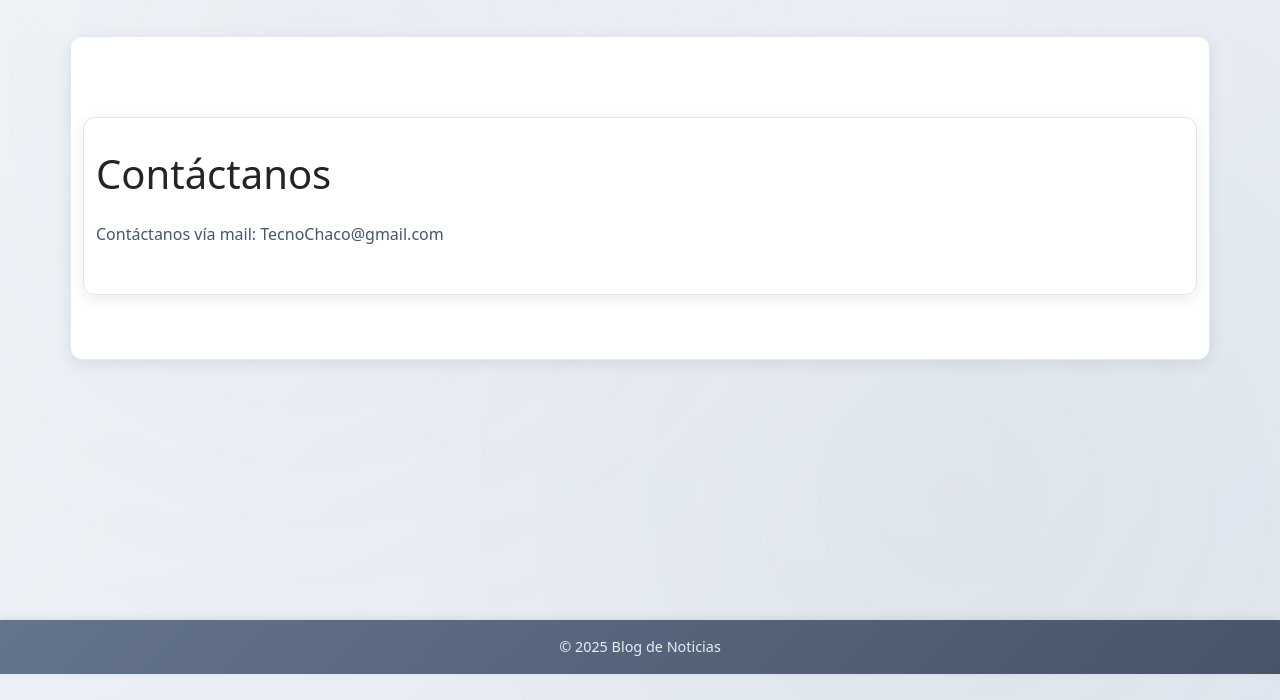
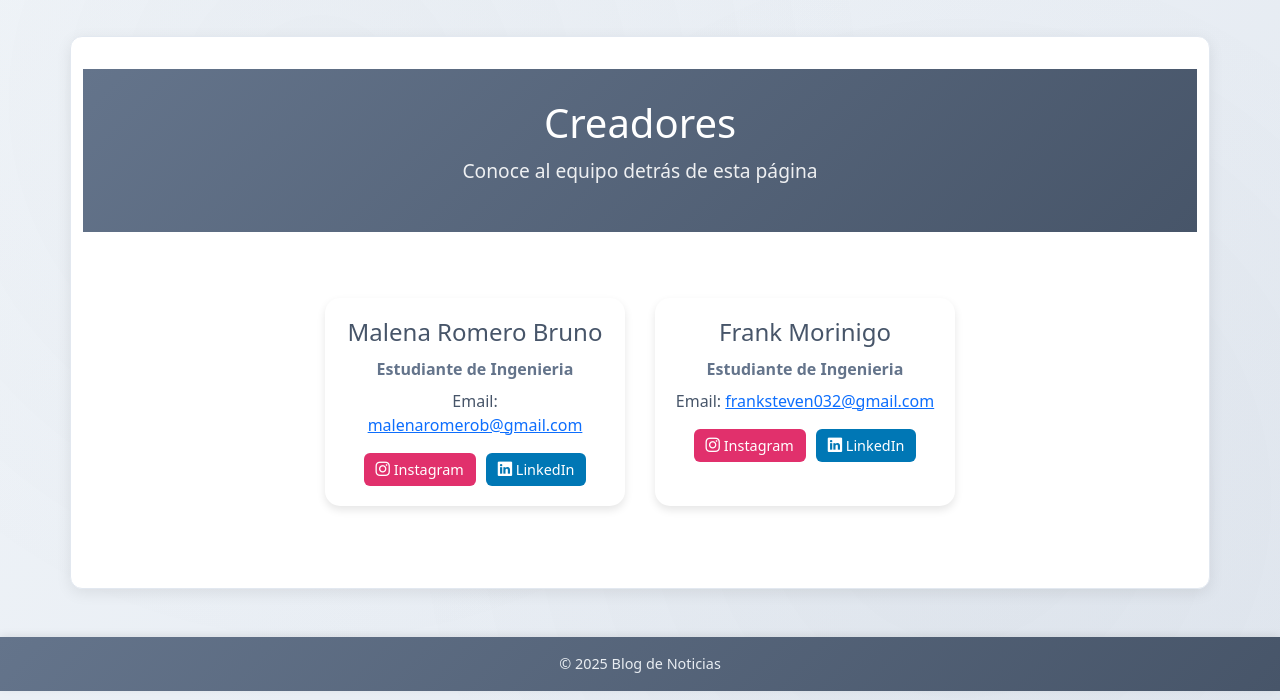
Before and after one commit to malenarb/Blog-de-noticias, a Django app: page /Contacto/ in a window 1280 px wide. Shown: the part 100-800 px from the top of the page. Run offline with Django 5.2, Linux system fonts and the light colour scheme.

Commit message:
Cambios finales en la pagina de contacto y sobre nosotros

```diff
--- a/BlogNoticias/static/css/style.css
+++ b/BlogNoticias/static/css/style.css
@@ -989,3 +989,145 @@ hr {
 .categoria-info {
     position: relative;
 }
+
+.header-creadores {
+    text-align: center;
+    padding: 30px 20px;
+    background: linear-gradient(135deg, #64748b 0%, #475569 100%);
+}
+
+.header-creadores h1 {
+    font-size: 2.5rem;
+    margin-bottom: 10px;
+    color: white;
+}
+
+.header-creadores p {
+    font-size: 1.2rem;
+    opacity: 0.9;
+    color: white;
+}
+
+/* Contenedor de las tarjetas */
+.creadores-container {
+    display: flex;
+    justify-content: center;
+    flex-wrap: wrap;
+    gap: 30px;
+    padding: 50px 20px;
+}
+
+/* Tarjetas exclusivas */
+.card-creador {
+    background: white;
+    border-radius: 15px;
+    box-shadow: 0 4px 8px rgba(0,0,0,0.1);
+    width: 300px;
+    padding: 20px;
+    text-align: center;
+    transition: transform 0.3s ease;
+}
+
+.card-creador:hover {
+    transform: translateY(-10px);
+}
+
+/* Nombre */
+.card-creador h2 {
+    margin-bottom: 10px;
+    font-size: 1.5rem;
+    color: #475569;
+}
+
+/* Rol dentro de la tarjeta */
+.rol-creador {
+    font-weight: bold;
+    color: #64748b;
+    margin-bottom: 8px;
+}
+
+.social-buttons {
+    margin-top: 15px;
+    display: flex;
+    justify-content: center;
+    gap: 10px;
+    flex-wrap: wrap;
+}
+
+.btn-social {
+    padding: 6px 12px;
+    border-radius: 6px;
+    text-decoration: none;
+    font-size: 0.9rem;
+    color: white;
+    transition: transform 0.2s, box-shadow 0.2s;
+}
+
+.btn-social:hover {
+    transform: translateY(-2px);
+    box-shadow: 0 4px 10px rgba(0,0,0,0.2);
+}
+
+.btn-social.instagram {
+    background: #E1306C;
+}
+
+.btn-social.linkedin {
+    background: #0077B5;
+}
+
+.btn-social.email {
+    background: #6c757d;
+}
+
+.btn-social.telefono {
+    background: #28a745; /* verde para teléfono */
+}
+
+.sobre-nosotros {
+    padding: 10px 10px;
+}
+
+.sobre-nosotros .titulo {
+    font-size: 2.5rem;
+    margin-bottom: 30px;
+    color: #475569;
+}
+
+.imagen-container {
+    margin-bottom: 30px;
+}
+
+.imagen-sobre {
+    width: 100%;
+    max-width: 600px;  /* limita el tamaño máximo */
+    height: auto;
+    border-radius: 12px;
+    box-shadow: 0 4px 15px rgba(0,0,0,0.1);
+}
+
+.texto-sobre {
+    max-width: 900px;   /* limita el ancho del texto */
+    margin: 0 auto;
+    text-align: justify;
+    line-height: 1.7;
+    font-size: 1.05rem;
+    color: #333;
+}
+
+/* Responsive: en pantallas pequeñas */
+@media (max-width: 768px) {
+    .sobre-nosotros .titulo {
+        font-size: 2rem;
+    }
+
+    .texto-sobre {
+        font-size: 1rem;
+        line-height: 1.6;
+        padding: 0 10px;
+    }
+
+    .imagen-sobre {
+        max-width: 100%;
+    }
+}
--- a/BlogNoticias/templates/Contacto.html
+++ b/BlogNoticias/templates/Contacto.html
@@ -1,12 +1,51 @@
 {% extends 'base.html' %}
+{% load static %}
 
 {% block title %}Contacto{% endblock %}
 
 {% block content %}
-<div class="container mt-5">
-    <h1 class="mb-4">Contáctanos</h1>
-    <p>
-        Contáctanos vía mail: TecnoChaco@gmail.com
-    </p>
-</div>
+    <header class="header-creadores">
+        <h1>Creadores</h1>
+        <p>Conoce al equipo detrás de esta página</p>
+    </header>
+
+   <section class="creadores-container">
+        <!-- Creador 1 -->
+        <div class="card-creador">
+            <h2>Malena Romero Bruno</h2>
+            <p class="rol-creador">Estudiante de Ingenieria</p>
+
+            <!-- Contacto: email y teléfono -->
+            <p>Email: <a href="mailto:malenaromerob@gmail.com">malenaromerob@gmail.com</a> </p>
+
+            <!-- Botones de redes sociales -->
+            <div class="social-buttons">
+                <a href="https://www.instagram.com/usuario1" target="_blank" class="btn-social instagram">
+                    <i class="bi bi-instagram"></i> Instagram
+                </a>
+                <a href="https://www.linkedin.com/in/usuario1" target="_blank" class="btn-social linkedin">
+                    <i class="bi bi-linkedin"></i> LinkedIn
+                </a>
+            </div>
+        </div>
+
+        <!-- Creador 2 -->
+        <div class="card-creador">
+            <h2>Frank Morinigo</h2>
+            <p class="rol-creador">Estudiante de Ingenieria</p>
+
+            <!-- Contacto: email y teléfono -->
+            <p>Email: <a href="franksteven032@gmail.com">franksteven032@gmail.com</a></p>
+
+            <!-- Botones de redes sociales -->
+            <div class="social-buttons">
+                <a href="https://www.instagram.com/usuario1" target="_blank" class="btn-social instagram">
+                    <i class="bi bi-instagram"></i> Instagram
+                </a>
+                <a href="https://www.linkedin.com/in/usuario1" target="_blank" class="btn-social linkedin">
+                    <i class="bi bi-linkedin"></i> LinkedIn
+                </a>
+            </div>
+        </div>
+    </section>
 {% endblock %}
--- a/BlogNoticias/templates/base.html
+++ b/BlogNoticias/templates/base.html
@@ -1,4 +1,5 @@
 {% load static %}
+
 <!doctype html>
 <html lang="es-ar">
 <head>
@@ -8,6 +9,7 @@
     <link rel="stylesheet" href="{% static 'css/style.css' %}">
     <!-- Bootstrap CSS v5.3 (opcional, si usás bootstrap) -->
     <link href="https://cdn.jsdelivr.net/npm/bootstrap@5.3.2/dist/css/bootstrap.min.css" rel="stylesheet" />
+    <link href="https://cdn.jsdelivr.net/npm/bootstrap-icons@1.11.1/font/bootstrap-icons.css" rel="stylesheet" >
 
 </head>
 <body>
--- a/BlogNoticias/templates/noticias/detalle_noticias.html
+++ b/BlogNoticias/templates/noticias/detalle_noticias.html
@@ -8,7 +8,9 @@
     <div class="col-lg-8 mx-auto">
         <!-- Imagen de la noticia -->
         {% if noticia.imagen %}
-            <img src="{{ noticia.imagen.url }}" class="img-fluid rounded mb-4" alt="{{ noticia.titulo }}">
+            <div class="text-center mb-3" >
+                <img src="{{ noticia.imagen.url }}" class="img-fluid rounded" alt="{{ noticia.titulo }}">
+            </div>
         {% endif %}
 
         <!-- Título de la noticia -->
```
Also changed, not shown: BlogNoticias/templates/Sobre_Nosotros.html (+24 -7 lines), BlogNoticias/static/images/sobrenosotros.jpg (added).
